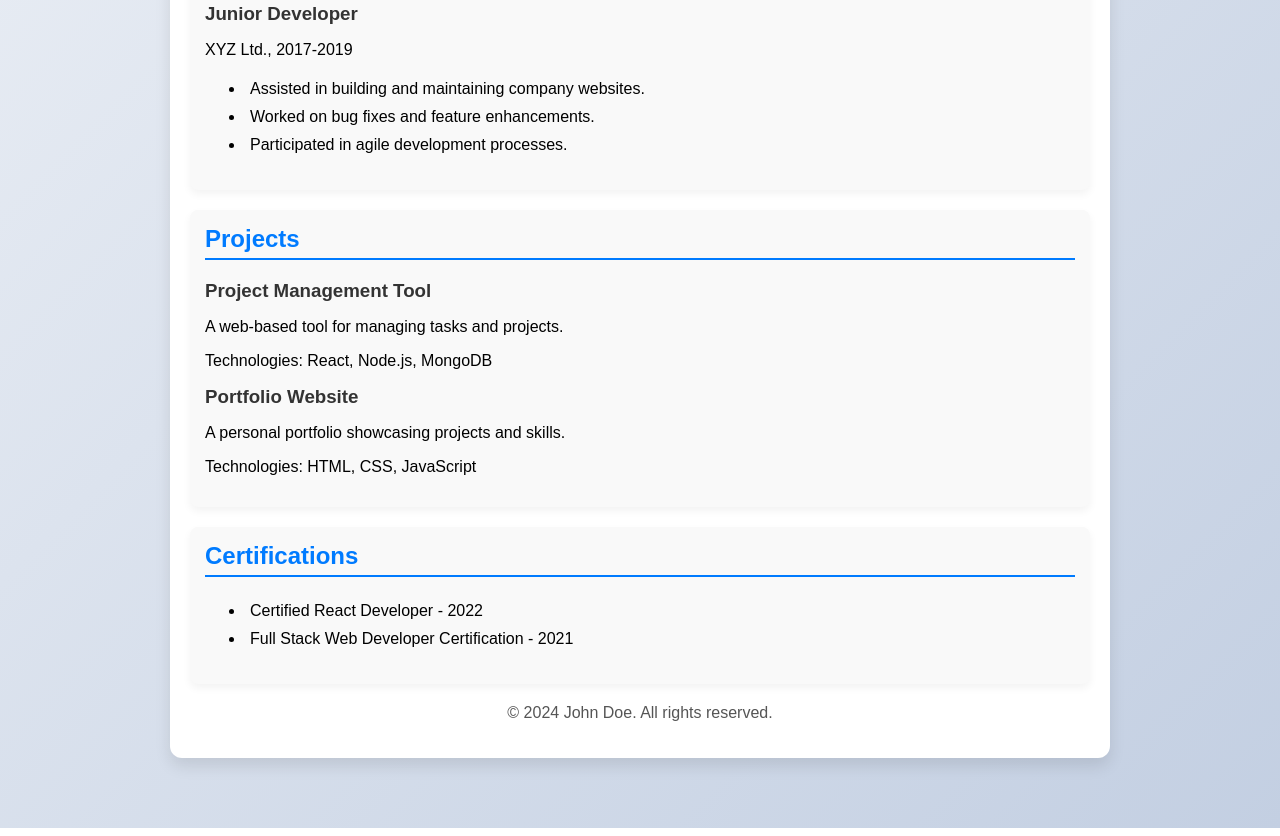
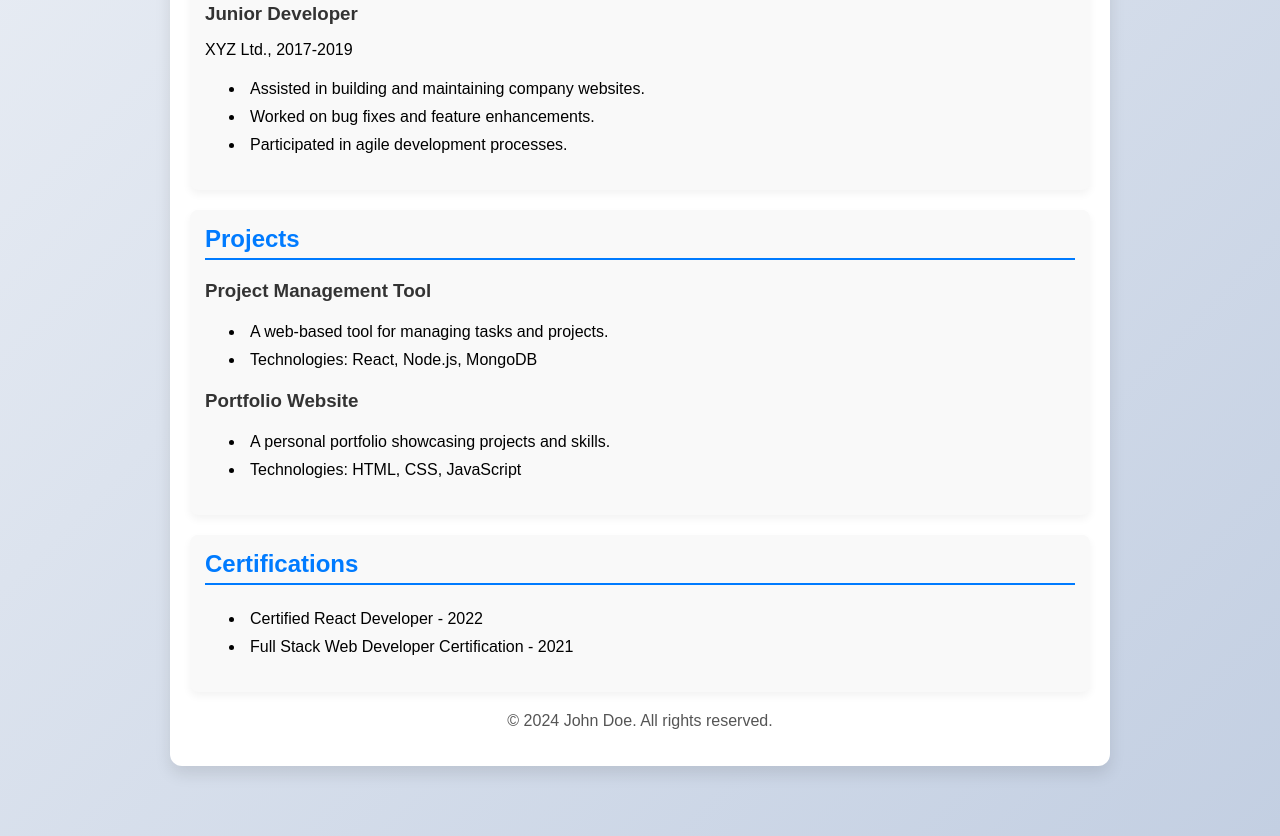
Before and after one commit to Anas-KhanWP/Hackathon, a website: page src/index.html in a window 1280 px wide. Shown: the part 942-1778 px from the top of the page. Drawn offline with Linux system fonts and the light colour scheme.

Commit message:
update html template

```diff
--- a/src/index.html
+++ b/src/index.html
@@ -70,13 +70,17 @@
                 <h2 class="section-title">Projects</h2>
                 <div class="project">
                     <h3>Project Management Tool</h3>
-                    <p>A web-based tool for managing tasks and projects.</p>
-                    <p>Technologies: React, Node.js, MongoDB</p>
+                    <ul>
+                        <li>A web-based tool for managing tasks and projects.</li>
+                        <li>Technologies: React, Node.js, MongoDB</li>
+                    </ul>
                 </div>
                 <div class="project">
                     <h3>Portfolio Website</h3>
-                    <p>A personal portfolio showcasing projects and skills.</p>
-                    <p>Technologies: HTML, CSS, JavaScript</p>
+                    <ul>
+                        <li>A personal portfolio showcasing projects and skills.</li>
+                        <li>Technologies: HTML, CSS, JavaScript</li>
+                    </ul>
                 </div>
             </section>
 
```
